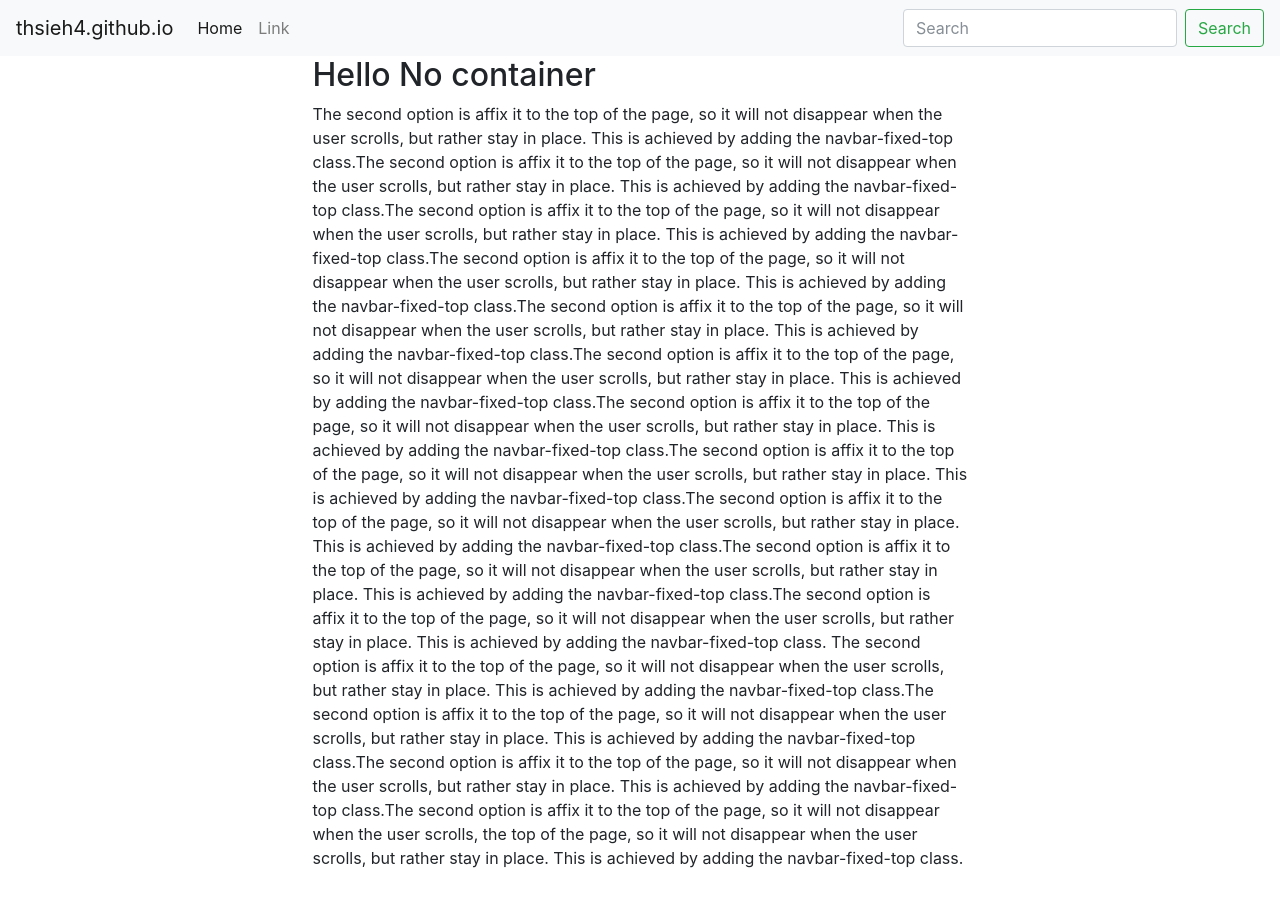
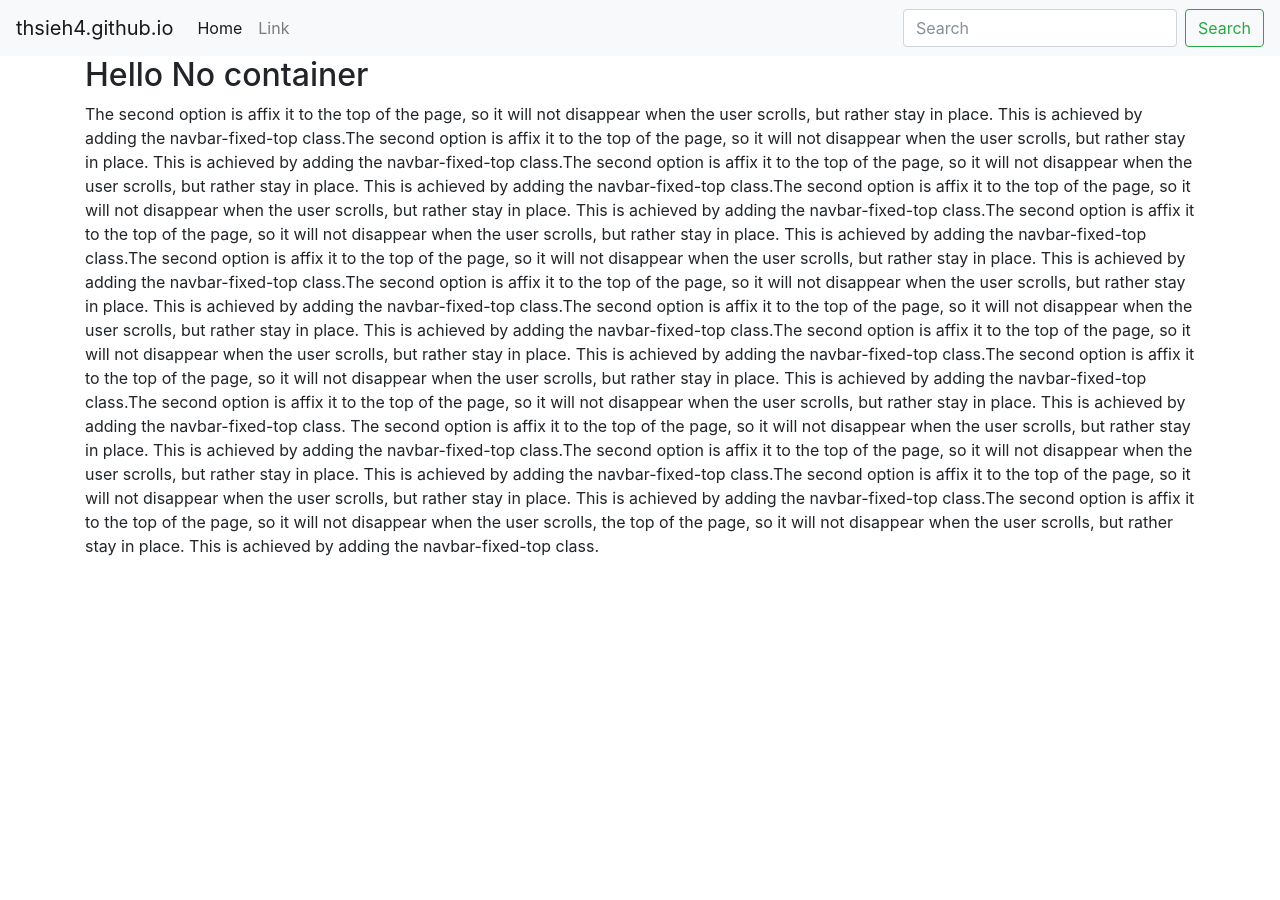
Before and after one commit to brucehsieh56/thsieh4.github.io, a Jekyll site: the page built from index.md, in a window 1280 px wide. Built offline with Jekyll 4.4.1, drawn with Linux system fonts in a browser that asks for light colours; nearby versions of some CDN libraries; our own code applies the rules of GitHub Pages for plain Markdown files.

Commit message:
Update default.html

```diff
--- a/_layouts/default.html
+++ b/_layouts/default.html
@@ -7,16 +7,16 @@
 
     {% include navbar.html %}
 
-<!--         <div class="container"> -->
-            <div class="row">
-                <div class="col-md"></div>
-                <div class="col-md-6">
-                    <div class="row">
+        <div class="container">
+<!--             <div class="row"> -->
+<!--                 <div class="col-md"></div> -->
+<!--                 <div class="col-md-6"> -->
+<!--                     <div class="row"> -->
                         {{ content }}
-                    </div>
-                </div>
-            <div class="col-md"></div>
-<!--         </div> -->
+<!--                     </div> -->
+<!--                 </div> -->
+<!--             <div class="col-md"></div> -->
+        </div>
 
     <!-- Optional JavaScript -->
     <!-- jQuery first, then Popper.js, then Bootstrap JS -->
```
